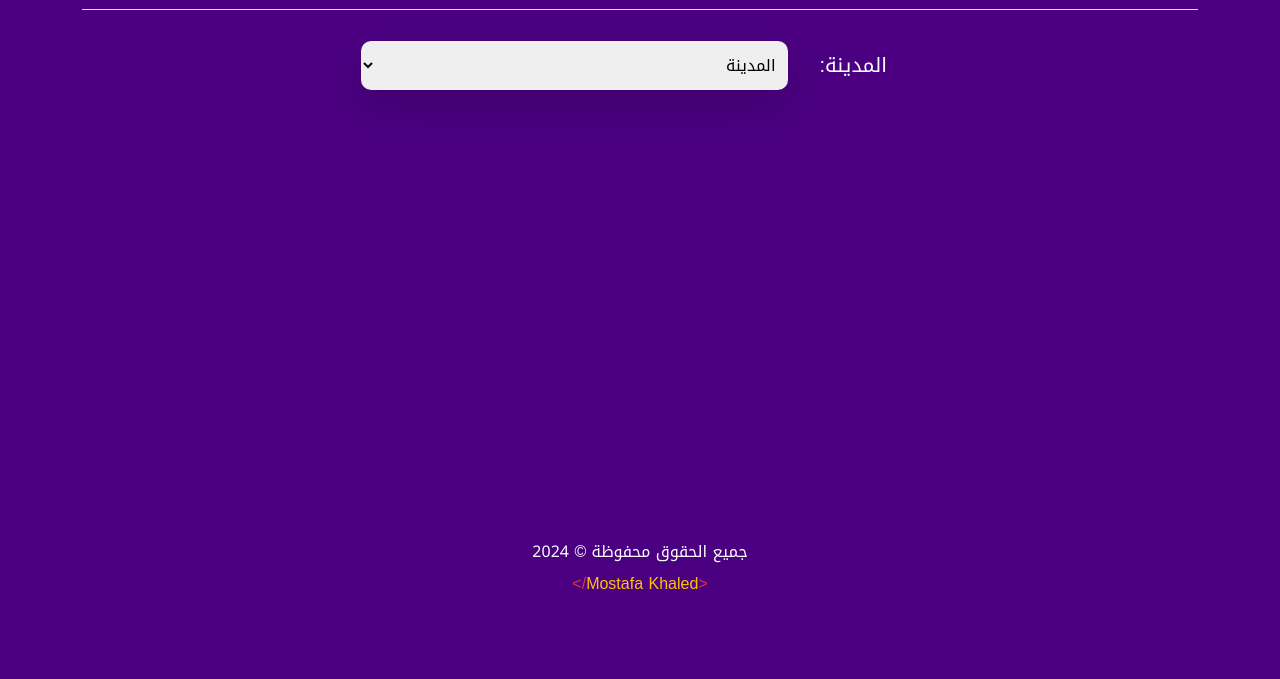
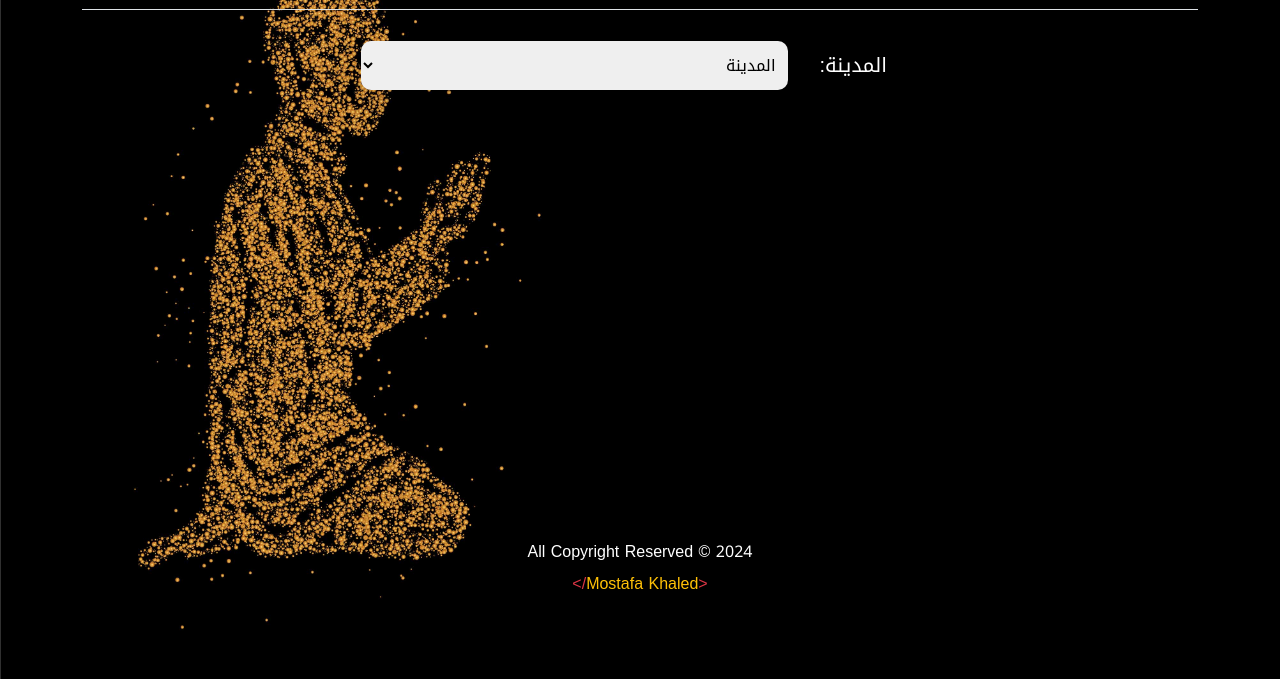
Before and after one commit to M0stafa-Khaled/Prayer-Timings, a plain HTML site: page index.html in a window 1280 px wide. Shown: the part 121-800 px from the top of the page. Drawn offline with Linux system fonts and the light colour scheme.

Commit message:
update and set the background to website

```diff
--- a/css/style.css
+++ b/css/style.css
@@ -6,7 +6,9 @@
 
 body {
   font-family: "Noto Kufi Arabic", sans-serif;
-  background-color: indigo;
+  background-image: url("./bg.jpg");
+  background-repeat: no-repeat;
+  background-size: cover;
   color: white;
   min-height: 100vh;
 }
--- a/index.html
+++ b/index.html
@@ -6,7 +6,8 @@
   <meta name="viewport" content="width=device-width, initial-scale=1.0">
   <meta name="Author" content="Mostafa Khaled">
   <meta name="Description" content="مواقيت الصلاة">
-  <meta name="Keywords" content="مواقيت الصلاة, الصلاة, المواقيت, موعد اذان الظهر, موعد اذان  العصر, مزعد اذان الفجر, موعد اذان المغرب, موعد اذان العشاء, مواقيت الصلاة, موعد الصلاة, مواقيت الصلاة اليوم">
+  <meta name="Keywords"
+    content="مواقيت الصلاة, الصلاة, المواقيت, موعد اذان الظهر, موعد اذان  العصر, مزعد اذان الفجر, موعد اذان المغرب, موعد اذان العشاء, مواقيت الصلاة, موعد الصلاة, مواقيت الصلاة اليوم">
   <title>مواقيت الصلاة</title>
   <link rel="shortcut icon" href="./icon.png" type="image/x-icon">
   <!-- Bootstrap -->
@@ -35,12 +36,12 @@
         </div>
         <div id="result" class="result row mt-1 gy-3 pt-2"></div>
       </section>
-      <footer>
-        <div class="text-center mt-3 mb-0">جميع الحقوق محفوظة © <span id="year"></span>
+      <footer dir="ltr">
+        <div class="text-center mt-3 mb-0">All Copyright Reserved © <span id="year"></span>
           <div class="fw-medium p-2">
-            <span class="text-danger">&#60;</span><a href="https://www.facebook.com/moo.v4" target="_blank"
-              class="text-decoration-none text-warning">Mostafa
-              Khaled</a><span class="text-danger">/&#62;</span>
+            <a href="https://www.facebook.com/moo.v4" target="_blank" class="text-decoration-none text-warning"><span
+                class="text-danger">&#60;/</span>Mostafa
+              Khaled<span class="text-danger">&#62;</span></a>
           </div>
         </div>
       </footer>
@@ -49,4 +50,5 @@
   <script src="./js/bootstrap.bundle.min.js"></script>
   <script src="./js/main.js"></script>
 </body>
+
 </html>
--- a/js/main.js
+++ b/js/main.js
@@ -6,13 +6,13 @@ date.innerHTML = today.toLocaleDateString('ar-EG', options);
 
 // Cities
 const cities = {
-  "الدقاهلية": "Ad Daqahlīyah",
+  "الدقهلية": "Ad Daqahlīyah",
   "البحر الاحمر": "Al Baḩr al Aḩmar",
   "البحيرة": "Al Buḩayrah",
   "الفيوم": "Al Fayyūm",
   "الغربية": "Al Gharbīyah",
   "الأسكندرية": "Alexandria",
-  "الإسماعيلية": "Al Ismā'īlīyah",
+  "الإسماعيلية": "Ismailia",
   "الجيزة": "Giza",
   "المنيا": "Al Minyā",
   "المنوفية": "Al Minūfīyah",
```
Also changed, not shown: css/bg.jpg (added).
